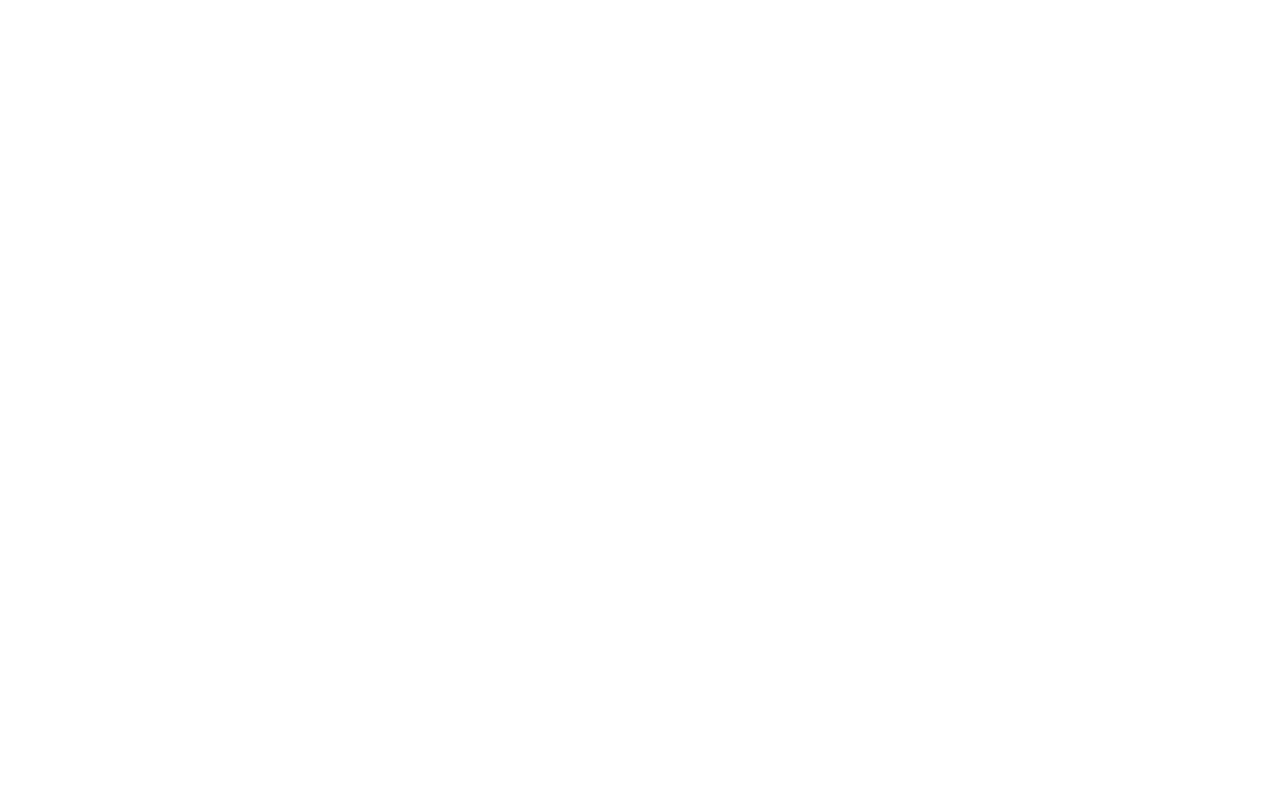
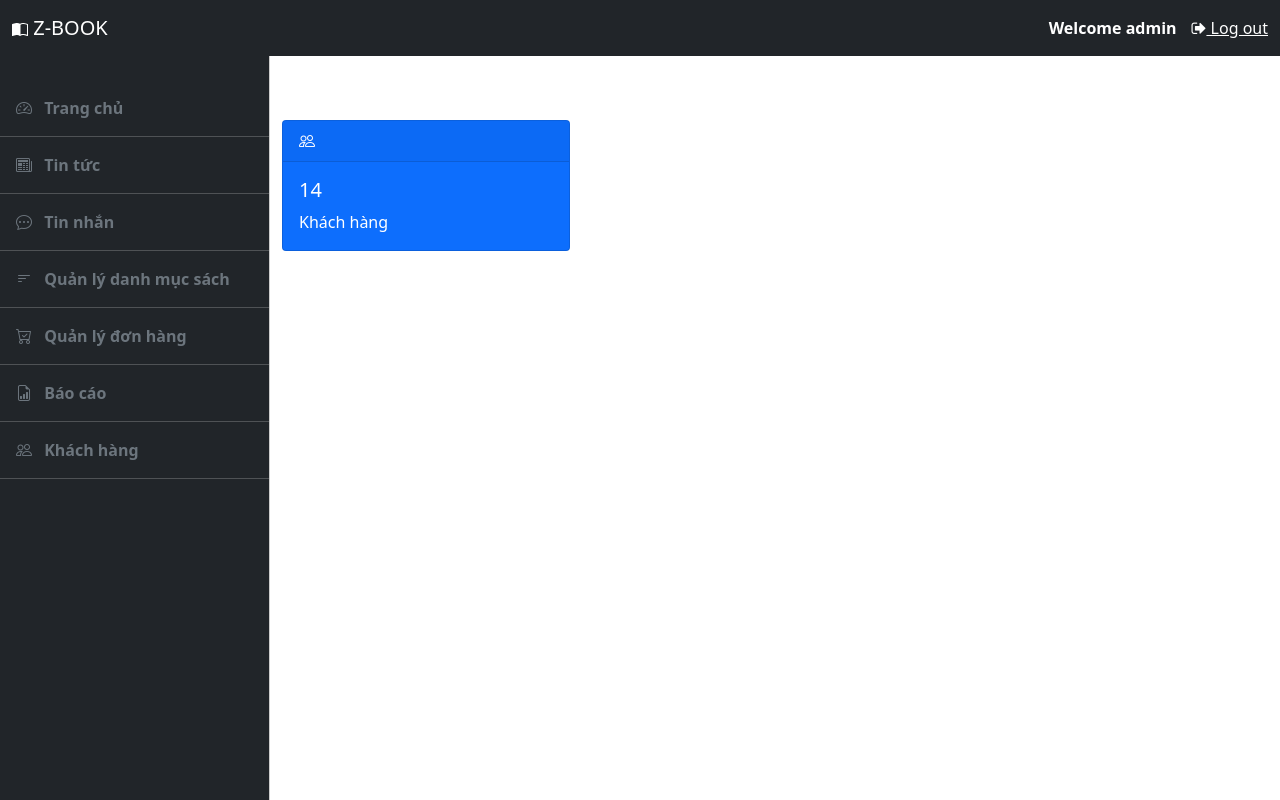
Before and after one commit to Noi-Nguyen/book_shopping_website_project, a PHP site: page /admin/index.html in a window 1280 px wide. Before the commit the page is empty. Run offline with PHP 8.4, Linux system fonts and the light colour scheme; some libraries are stand-ins or nearby versions.

Commit message:
init the admin page

```diff
--- /dev/null
+++ b/Loginout/admin/css/myStyle.css
@@ -0,0 +1,35 @@
+:root{
+    --offcanvas-width: 270px;
+    --topNavbarHeight : 56px;
+}
+
+.ad-container{
+    width: 100%;
+}
+.ad-nav{
+    padding: 15px;
+}
+.ad-signout a{
+    color: white;
+}
+.sidebar-nav{
+    width: var(--offcanvas-width);
+}
+
+@media (min-width: 992px){
+    body{
+        overflow: auto;
+    }
+    .offcanvas-backdrop::before{
+        display: none;
+    }
+    main{
+        margin-left: var(--offcanvas-width) ;
+    }
+    .sidebar-nav{
+        transform: none;
+        visibility: visible !important;
+        top: var(--topNavbarHeight);
+        height: calc(100% - var(--topNavbarHeight));
+    }
+}
--- a/Loginout/admin/index.html
+++ b/Loginout/admin/index.html
@@ -5,8 +5,131 @@
     <meta http-equiv="X-UA-Compatible" content="IE=edge">
     <meta name="viewport" content="width=device-width, initial-scale=1.0">
     <title>Document</title>
+    <link href="https://cdn.jsdelivr.net/npm/bootstrap@5.0.0/dist/css/bootstrap.min.css" rel="stylesheet" integrity="sha384-wEmeIV1mKuiNpC+IOBjI7aAzPcEZeedi5yW5f2yOq55WWLwNGmvvx4Um1vskeMj0" crossorigin="anonymous">
+    <link rel="stylesheet" href="https://cdnjs.cloudflare.com/ajax/libs/font-awesome/4.7.0/css/font-awesome.min.css">
+    <link rel="stylesheet" href="https://cdn.jsdelivr.net/npm/bootstrap-icons@1.3.0/font/bootstrap-icons.css">
+    <link rel="stylesheet" href="css/myStyle.css">
 </head>
 <body>
+    <div class="ad-container">
+        <!-- nav bar -->
+        <nav class="navbar navbar-expand-lg navbar-dark bg-dark">
+            <div class="container-fluid">
+                <!-- canvas trigger button -->
+                <button class="navbar-toggler me-2" type="button" data-bs-toggle="offcanvas" data-bs-target="#offcanvasExample" aria-controls="offcanvasExample">
+                    <span class="navbar-toggler-icon"></span>
+                </button>
+                <!-- end of canvas button -->
+                <a class="navbar-brand me-auto" href="#">
+                    <svg xmlns="http://www.w3.org/2000/svg" width="16" height="16" fill="currentColor" class="bi bi-book-half" viewBox="0 0 16 16">
+                    <path d="M8.5 2.687c.654-.689 1.782-.886 3.112-.752 1.234.124 2.503.523 3.388.893v9.923c-.918-.35-2.107-.692-3.287-.81-1.094-.111-2.278-.039-3.213.492V2.687zM8 1.783C7.015.936 5.587.81 4.287.94c-1.514.153-3.042.672-3.994 1.105A.5.5 0 0 0 0 2.5v11a.5.5 0 0 0 .707.455c.882-.4 2.303-.881 3.68-1.02 1.409-.142 2.59.087 3.223.877a.5.5 0 0 0 .78 0c.633-.79 1.814-1.019 3.222-.877 1.378.139 2.8.62 3.681 1.02A.5.5 0 0 0 16 13.5v-11a.5.5 0 0 0-.293-.455c-.952-.433-2.48-.952-3.994-1.105C10.413.809 8.985.936 8 1.783z"/>
+                    </svg>    Z-BOOK
+                </a>
+                <button class="navbar-toggler" type="button" data-bs-toggle="collapse" data-bs-target="#navbarSupportedContent" aria-controls="navbarSupportedContent" aria-expanded="false" aria-label="Toggle navigation">
+                    <span class="navbar-toggler-icon"></span>
+                </button>
+                <div class="collapse navbar-collapse" id="navbarSupportedContent">
+                    <div class=" my-2 my-lg-0 ms-auto" style="color: white; margin: 15px;">
+                        <strong>Welcome admin</strong>
+                    </div>
+                    <div class="ad-signout"><a href="#">
+                        <span class="fa fa-sign-out" aria-hidden="true"></span> Log out</a></li>
+                    </div>
+                </div>
+            </div>
+          </nav>
+        <!-- end of nav bar -->
+        <!-- offcanvas -->
+        <div class="offcanvas offcanvas-start bg-dark sidebar-nav text-white" tabindex="-1" id="offcanvasExample" aria-labelledby="offcanvasExampleLabel">
+            <div class="offcanvas-header">
+                <h5 class="offcanvas-title" id="offcanvasExampleLabel"></h5>
+            </div>
+                <div class="offcanvas-body p-0">
+                    <nav class="navbar-dark">
+                        <ul class="navbar-nav">
+                            <li>
+                                <a href="#" class="nav-link px-3 active text-muted fw-bold">
+                                <span class="me-2"><i class="bi bi-speedometer2"></i></span>
 
+                                    Trang chủ
+                                </a>
+                                <hr class="dropdown-divider">
+                            </li>
+                            <li>
+                                <a href="#" class="nav-link px-3 active text-muted fw-bold">
+                                <span class="me-2"><i class="bi bi-newspaper"></i></span>
+
+                                    Tin tức
+                                </a>
+                                <hr class="dropdown-divider">
+                            </li>
+                            <li>
+                                <a href="#" class="nav-link px-3 active text-muted fw-bold">
+                                <span class="me-2"><i class="bi bi-chat-dots"></i></span>
+
+                                    Tin nhắn
+                                </a>
+                                <hr class="dropdown-divider">
+                            </li>
+                            <li>
+                                <a href="#" class="nav-link px-3 active text-muted fw-bold">
+                                <span class="me-2"><i class="bi bi-filter-left"></i></span>
+
+                                    Quản lý danh mục sách
+                                </a>
+                                <hr class="dropdown-divider">
+                            </li>
+                            <li>
+                                <a href="#" class="nav-link px-3 active text-muted fw-bold">
+                                <span class="me-2"><i class="bi bi-cart-check"></i></span>
+
+                                    Quản lý đơn hàng
+                                </a>
+                                <hr class="dropdown-divider">
+                            </li>
+                            <li>
+                                <a href="#" class="nav-link px-3 active text-muted fw-bold">
+                                <span class="me-2"><i class="bi bi-file-earmark-bar-graph"></i></span>
+
+                                    Báo cáo
+                                </a>
+                                <hr class="dropdown-divider">
+                            </li>
+                            <li>
+                                <a href="#" class="nav-link px-3 active text-muted fw-bold">
+                                <span class="me-2"><i class="bi bi-people"></i></span>
+
+                                    Khách hàng
+                                </a>
+                                <hr class="dropdown-divider">
+                            </li>
+
+                        </ul>
+                    </nav>
+                </div>
+            </div>
+        </div>
+    </div>
+    <!-- start the content of admin page -->
+    <main class="mt-5 pt-3">
+        <div class="container-fluid">
+            <div class="row">
+                <div class="col-md-12">
+                    <div class="card text-white bg-primary mb-3" style="max-width: 18rem;">
+                        <div class="card-header"><i class="bi bi-people"></i></div>
+                        <div class="card-body">
+                          <h5 class="card-title">14</h5>
+                          <p class="card-text">Khách hàng</p>
+                        </div>
+                      </div>
+
+                </div>
+            </div>
+        </div>
+    </main>
+    <script src="https://ajax.googleapis.com/ajax/libs/jquery/3.5.1/jquery.min.js"></script>
+    <script src="https://code.jquery.com/jquery-3.3.1.slim.min.js" integrity="sha384-q8i/X+965DzO0rT7abK41JStQIAqVgRVzpbzo5smXKp4YfRvH+8abtTE1Pi6jizo" crossorigin="anonymous"></script>
+    <script src="https://cdn.jsdelivr.net/npm/@popperjs/core@2.9.2/dist/umd/popper.min.js" integrity="sha384-IQsoLXl5PILFhosVNubq5LC7Qb9DXgDA9i+tQ8Zj3iwWAwPtgFTxbJ8NT4GN1R8p" crossorigin="anonymous"></script>
+    <script src="https://cdn.jsdelivr.net/npm/bootstrap@5.0.1/dist/js/bootstrap.min.js" integrity="sha384-Atwg2Pkwv9vp0ygtn1JAojH0nYbwNJLPhwyoVbhoPwBhjQPR5VtM2+xf0Uwh9KtT" crossorigin="anonymous"></script>
 </body>
 </html>
```
Also changed, not shown: Loginout/css/myStyle.css (+13 -0 lines), Loginout/admin/js/script.js (added).
